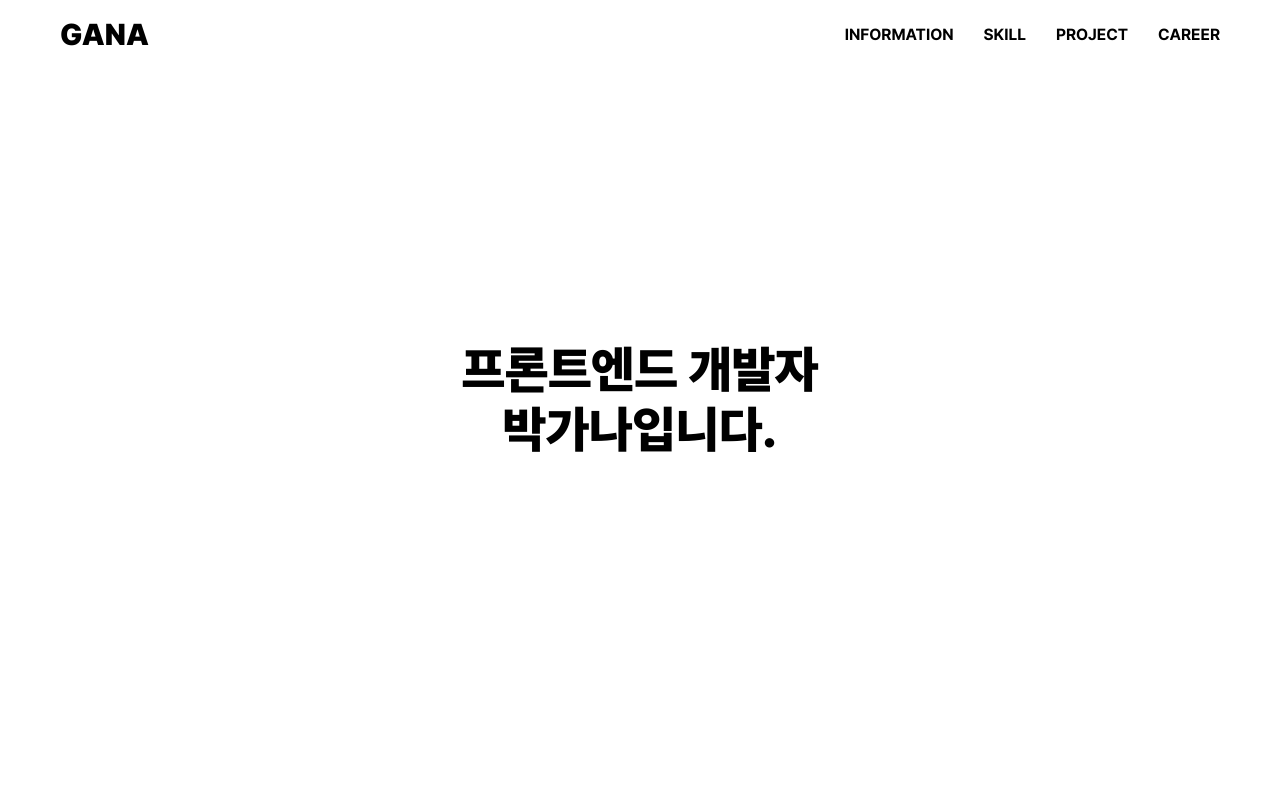
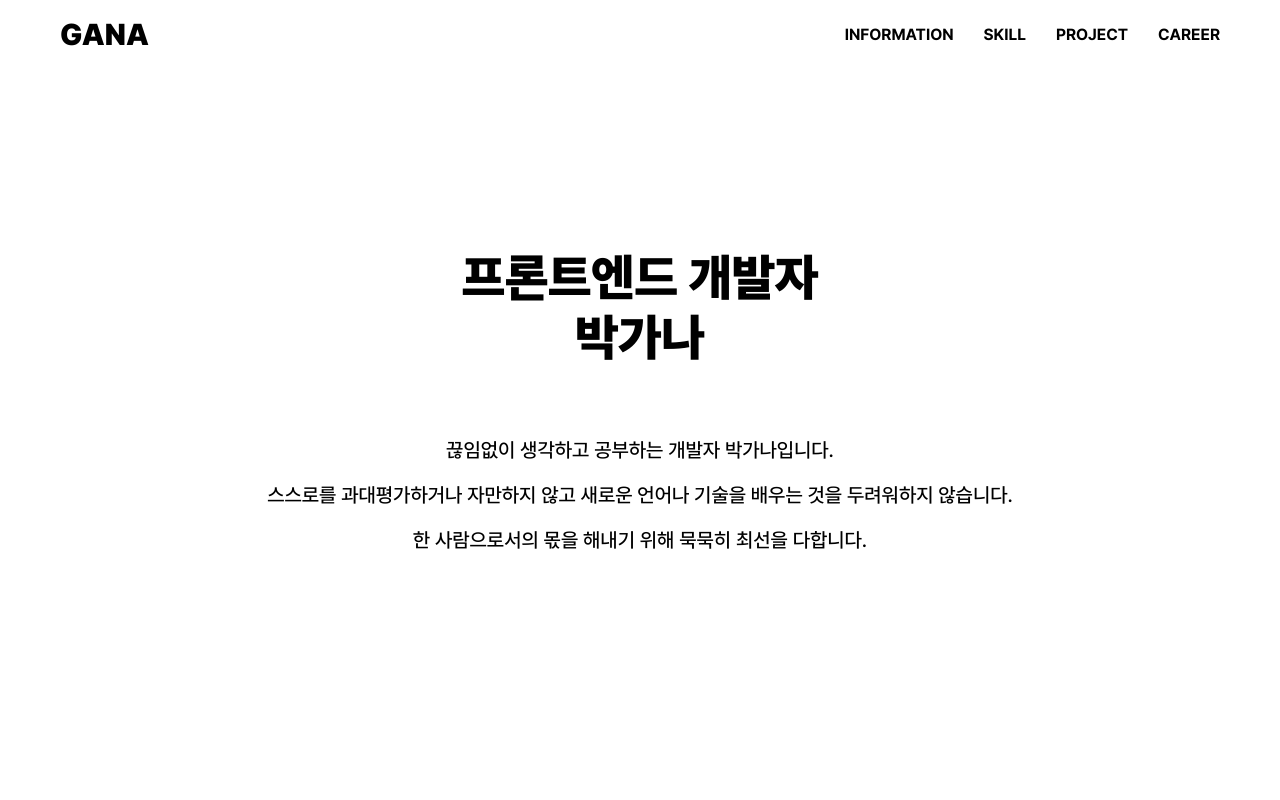
Before and after one commit to ParkGana/portfolio, a Next.js app: page / in a window 1280 px wide. Shown: the top 800 px of the page. Built offline with nearby package versions, Linux system fonts and the light colour scheme.

Commit message:
Main 설명 보완

```diff
--- a/src/sections/main/main.style.ts
+++ b/src/sections/main/main.style.ts
@@ -11,10 +11,34 @@ export namespace MainStyle {
         `}
     `
 
-    export const Text = styled.div`
+    export const SafetyContainer = styled.div`
+        display: grid;
+        justify-items: center;
+        align-items: center;
+        gap: 70px;
+        padding: 20px;
+    `
+
+    export const Title = styled.div`
         font-size: 50px;
         font-weight: 900;
         line-height: 60px;
         text-align: center;
     `
+
+    export namespace Explanation {
+        export const Container = styled.div`
+            display: grid;
+            justify-items: center;
+            align-items: center;
+            gap: 20px;
+        `
+
+        export const Item = styled.div`
+            font-size: 20px;
+            font-weight: 500;
+            line-height: 25px;
+            text-align: center;
+        `
+    }
 }
--- a/src/sections/main/main.view.tsx
+++ b/src/sections/main/main.view.tsx
@@ -3,11 +3,24 @@ import { MainStyle } from './main.style'
 export function Main() {
     return (
         <MainStyle.Container>
-            <MainStyle.Text>
-                프론트엔드 개발자
-                <br />
-                박가나입니다.
-            </MainStyle.Text>
+            <MainStyle.SafetyContainer>
+                <MainStyle.Title>
+                    프론트엔드 개발자
+                    <br />
+                    박가나
+                </MainStyle.Title>
+                <MainStyle.Explanation.Container>
+                    <MainStyle.Explanation.Item>
+                        끊임없이 생각하고 공부하는 개발자 박가나입니다.
+                    </MainStyle.Explanation.Item>
+                    <MainStyle.Explanation.Item>
+                        스스로를 과대평가하거나 자만하지 않고 새로운 언어나 기술을 배우는 것을 두려워하지 않습니다.
+                    </MainStyle.Explanation.Item>
+                    <MainStyle.Explanation.Item>
+                        한 사람으로서의 몫을 해내기 위해 묵묵히 최선을 다합니다.
+                    </MainStyle.Explanation.Item>
+                </MainStyle.Explanation.Container>
+            </MainStyle.SafetyContainer>
         </MainStyle.Container>
     )
 }
```
